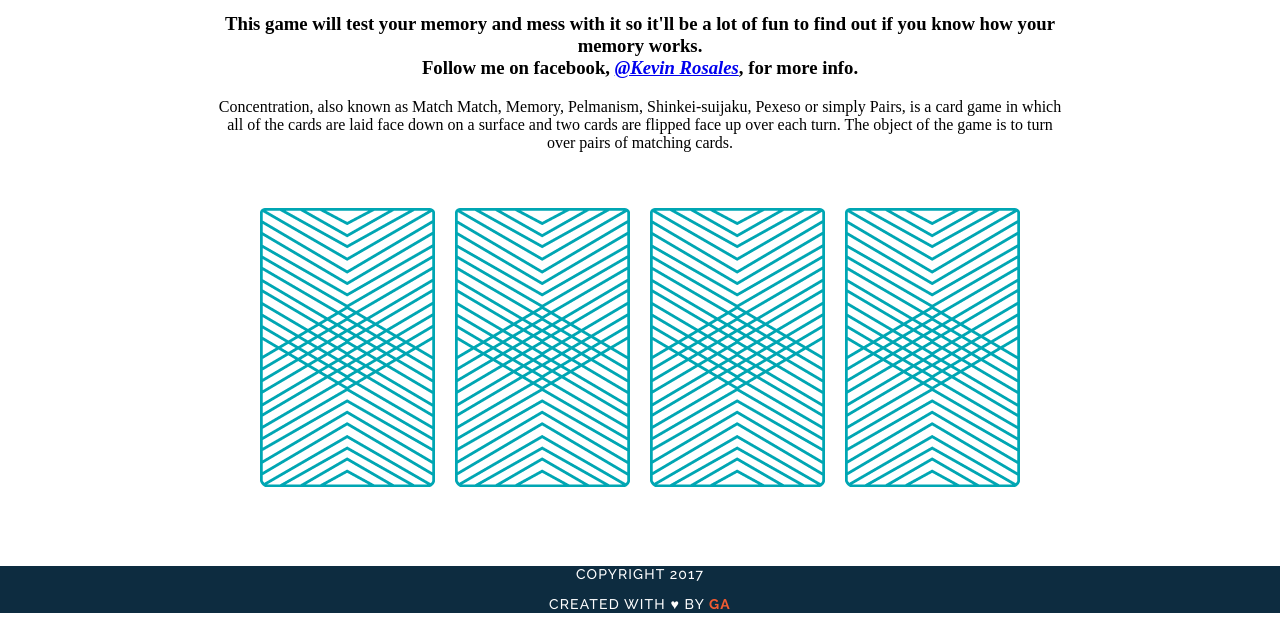
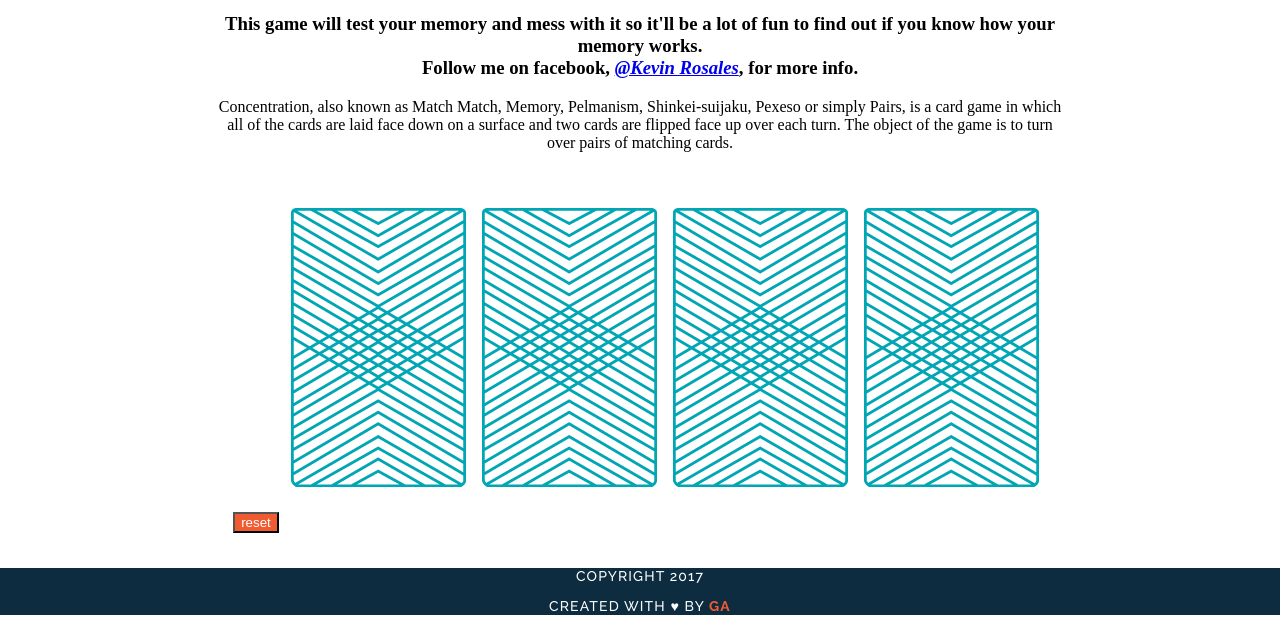
Before and after one commit to ninjascare/wdi-fundamentals-memorygame, a plain HTML site: page memory_game/index.html in a window 1280 px wide. Shown: the part 301-930 px from the top of the page. Drawn offline with Linux system fonts and the light colour scheme; a web font is replaced by a local one.

Commit message:
created game logic

```diff
--- a/memory_game/css/style.css
+++ b/memory_game/css/style.css
@@ -79,3 +79,7 @@ font-size: 0;
 a:hover {
 	border-color: white;
 }
+button {
+	background-color: #F15B31;
+	color: white;
+}
--- a/memory_game/index.html
+++ b/memory_game/index.html
@@ -19,11 +19,8 @@
 Follow me on facebook, <a href="https://www.facebook.com/">@Kevin Rosales</a>, for more info.</h3>
 <p>Concentration, also known as Match Match, Memory, Pelmanism, Shinkei-suijaku, Pexeso or simply Pairs, is a card game in which all of the cards are laid face down on a surface and two cards are flipped face up over each turn. The object of the game is to turn over pairs of matching cards.</p>
 
-<div>
-	<img src="images/back.png" alt="Queen of Diamonds">
-	<img src="images/back.png" alt="Queen of Hearts">
-	<img src="images/back.png" alt="King of Diamonds">
-	<img src="images/back.png" alt="King of Hearts">
+<div id="game-board" class="board clearfix">
+<button>reset</button>
 </div>
 </main>
 <footer class="clearfix">
--- a/memory_game/js/main.js
+++ b/memory_game/js/main.js
@@ -28,7 +28,9 @@ if (cardsInPlay[0] === cardsInPlay[1]){
 	alert("Sorry, try again.")
 }
 };
-var flipCard = function(cardId){
+var flipCard = function(){
+	var cardId = this.getAttribute('data-id');
+this.setAttribute('src', cards[cardId].cardImage);
 if (cardsInPlay.length === 2) {
 checkForMatch();
 }
@@ -37,4 +39,17 @@ console.log("User flipped" + cards[cardId].rank);
 console.log("User flipped" + cards[cardId].cardImage);
 console.log("User flipped" + cards[cardId].suit);
 };
-flipCard(0);
+var createBoard = function(){
+	for (i = 0; i < cards.length; i++) {
+		var cardElement = document.createElement('img');
+		cardElement.setAttribute('src', "images/back.png");
+		cardElement.setAttribute('data-id', i);
+		cardElement.addEventListener('click', flipCard);
+		document.getElementById('game-board').appendChild(cardElement);
+	}
+};
+createBoard();
+var resetItems = function(){
+
+};
+document.getElementById('game-board').addEventListener('click', resetItems);
```
